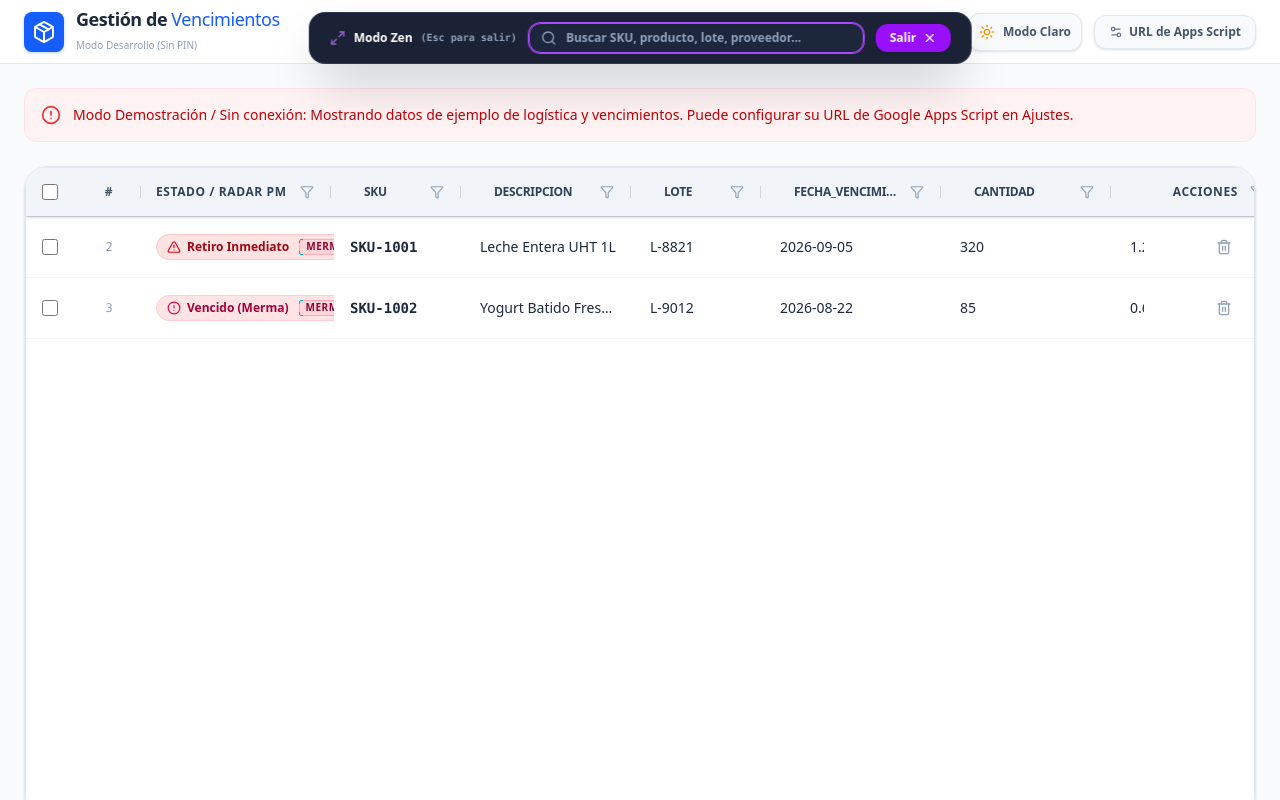
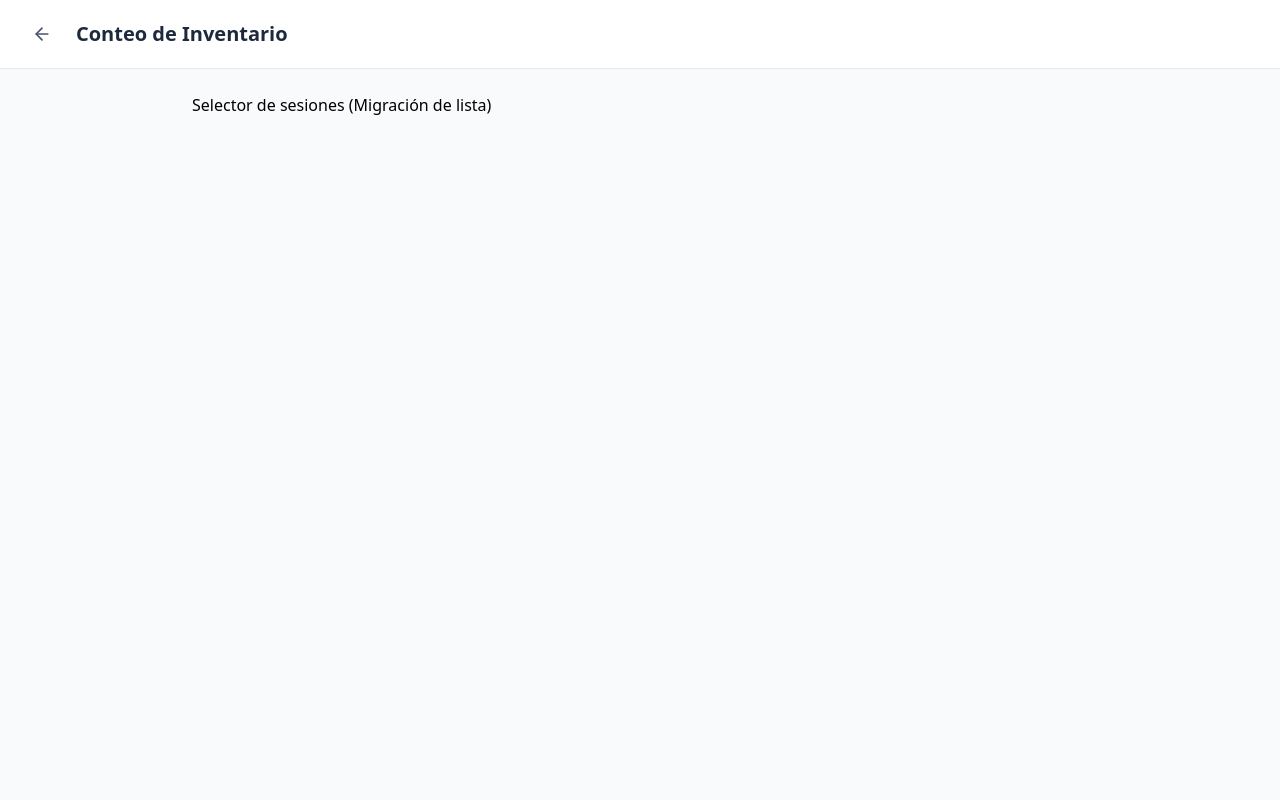
Before and after one commit to rps2217/Gesti-n-de-vencimientos-, a React (Vite) app: page /conteo in a window 1280 px wide. Built offline with nearby package versions, Linux system fonts and the light colour scheme.

Commit message:
feat: add react-router-dom and stock count route
Implement client-side routing to support a dedicated stock counting view, allowing users to navigate between the main inventory dashboard and the inventory count interface.

```diff
--- a/package.json
+++ b/package.json
@@ -21,6 +21,7 @@
     "motion": "^12.23.24",
     "react": "^19.0.1",
     "react-dom": "^19.0.1",
+    "react-router-dom": "^7.18.3",
     "recharts": "^3.10.1",
     "tailwind-merge": "^3.6.0",
     "vite": "^6.2.3",
--- a/src/App.tsx
+++ b/src/App.tsx
@@ -1,6 +1,8 @@
 import React, { useState, useEffect, useRef } from 'react';
+import { BrowserRouter as Router, Routes, Route, Navigate } from 'react-router-dom';
 import { Package, Link as LinkIcon, Settings2, CheckCircle2, Moon, Sun, Contrast, Check } from 'lucide-react';
 import InventoryDashboard from './components/InventoryDashboard';
+import { StockCountView } from './components/views/StockCountView';
 import { ToastProvider } from './components/common/ToastContainer';
 
 export type ThemeMode = 'light' | 'dark-slate' | 'dark-gray';
@@ -125,8 +127,12 @@ export default function App() {
   }
 
   return (
+    <Router>
       <ToastProvider>
         <div className="flex flex-col h-screen w-full bg-[#F8FAFC] dark:bg-slate-950 font-sans overflow-hidden transition-colors print:overflow-visible">
+          <Routes>
+            <Route path="/" element={
+              <>
                 <nav className="hidden md:flex h-16 bg-white dark:bg-slate-900 border-b border-slate-200 dark:border-slate-800 px-6 items-center justify-between shrink-0 shadow-sm print:hidden">
                   <div className="flex items-center gap-3">
                     <div className="bg-blue-600 p-2 rounded-lg text-white shadow-sm shadow-blue-200 dark:shadow-none">
@@ -233,11 +239,24 @@ export default function App() {
                     </button>
                   </div>
                 </nav>
-
                 <main className="flex-1 flex flex-col overflow-hidden print:overflow-visible">
                   <InventoryDashboard darkMode={darkMode} />
                 </main>
+              </>
+            } />
+            <Route path="/conteo" element={
+              <StockCountView
+                sheetItems={[]}
+                headers={[]}
+                masterProducts={[]}
+                activeSheetTitle=""
+                showToast={() => {}}
+              />
+            } />
+            <Route path="*" element={<Navigate to="/" />} />
+          </Routes>
         </div>
       </ToastProvider>
+    </Router>
   );
 }
--- a/src/components/InventoryDashboard.tsx
+++ b/src/components/InventoryDashboard.tsx
@@ -26,6 +26,7 @@ import {
   PackageX, Sparkles, Clock, Clock3, Flame, AlertTriangle, CheckCircle2, FilterX,
   Sliders, Link2, Download, CheckSquare, Square, Columns, Eye, EyeOff, ArrowUp, ArrowDown, Menu, Scan, GripVertical, Tag, Mail, MessageSquare, ChevronDown, Check, MoreVertical, Building2, Maximize2
 } from 'lucide-react';
+import { useNavigate } from 'react-router-dom';
 
 // Utilities & Hooks
 import {
@@ -130,6 +131,7 @@ import { SliceManagerModal } from './modals/SliceManagerModal';
 import { StockCountModal } from './modals/StockCountModal';
 
 export const InventoryDashboard: React.FC = () => {
+  const navigate = useNavigate();
   const { showToast, updateToast } = useToast();
   const [metadata, setMetadata] = useState<SpreadsheetMetadata | null>(null);
   const [activeSheet, setActiveSheet] = useState<SheetProperties | null>(null);
--- a/src/components/navigation/DashboardTopNav.tsx
+++ b/src/components/navigation/DashboardTopNav.tsx
@@ -1,7 +1,8 @@
 import React, { useMemo } from 'react';
+import { useNavigate } from 'react-router-dom';
 import {
   Menu, Search, X, FilterX, Scan, Download, ChevronDown,
-  Mail, Flame, FileSpreadsheet, Printer, Barcode, RefreshCw, MessageSquare, Sliders, Settings
+  Mail, Flame, FileSpreadsheet, Printer, Barcode, RefreshCw, MessageSquare, Sliders, Settings, CheckCircle2
 } from 'lucide-react';
 import { InventoryItem, SheetConfig } from '../../types';
 import { VIRTUAL_COLUMNS } from '../../utils/virtualColumns';
@@ -75,6 +76,7 @@ export const DashboardTopNav: React.FC<DashboardTopNavProps> = ({
   fetchData,
   loading
 }) => {
+  const navigate = useNavigate();
   const bulkActionCtx = useMemo(() => {
     return buildBulkActionContext(headers, activeView, activeSheetTitle);
   }, [headers, activeView, activeSheetTitle]);
@@ -148,6 +150,14 @@ export const DashboardTopNav: React.FC<DashboardTopNavProps> = ({
 
       {/* Global Utils (Export/Share Menu, View Menu, Sync, Refresh) */}
       <div className="hidden md:flex items-center gap-2.5 shrink-0">
+        <button
+          onClick={() => navigate('/conteo')}
+          className="flex items-center gap-2 px-3 py-2 rounded-xl bg-blue-600 hover:bg-blue-700 text-white text-xs font-semibold shadow-sm transition-colors"
+        >
+          <CheckCircle2 className="w-3.5 h-3.5" />
+          <span>Conteo</span>
+        </button>
+
         {activeView !== 'schema' && (
           <div className="relative">
             <button
--- /dev/null
+++ b/src/components/views/StockCountView.tsx
@@ -0,0 +1,74 @@
+import React, { useState, useEffect, useMemo, useRef } from 'react';
+import { useNavigate } from 'react-router-dom';
+import {
+  ArrowLeft, Barcode, Package, Search, EyeOff, FileSpreadsheet, Calendar,
+  Trash2, CheckCircle2, Play, Save, ChevronDown, RefreshCw, X, MapPin, Lock, Unlock
+} from 'lucide-react';
+import {
+  StockCountSession, StockCountEntry, StockCountMode, InventoryItem
+} from '../types';
+import {
+  generateShortVcId, loadStockCountSessionsFromStorage, saveStockCountSessionsToStorage,
+  playBeep, reconcileStockCountSession, generateCuVc, calculateLastDayOfMonthDateString
+} from '../../utils/stockCountUtils';
+import { searchMasterProducts, findMasterProduct, getMasterProductSummary } from '../utils/referenceResolver';
+import { formatLocaleNumber } from '../utils/pureCalculations';
+
+interface StockCountViewProps {
+  sheetItems: InventoryItem[];
+  headers: string[];
+  masterProducts: any[];
+  activeSheetTitle: string;
+  showToast: (message: string, type: 'success' | 'error' | 'warning' | 'info', title?: string) => void;
+}
+
+export const StockCountView: React.FC<StockCountViewProps> = ({
+  sheetItems,
+  headers,
+  masterProducts,
+  activeSheetTitle,
+  showToast
+}) => {
+  const navigate = useNavigate();
+  const [sessions, setSessions] = useState<StockCountSession[]>(() => loadStockCountSessionsFromStorage());
+  const [activeSessionId, setActiveSessionId] = useState<string | null>(null);
+
+  // Persistence
+  useEffect(() => {
+    saveStockCountSessionsToStorage(sessions);
+  }, [sessions]);
+
+  const currentSession = useMemo(() => {
+    return sessions.find(s => s.id === activeSessionId) || null;
+  }, [sessions, activeSessionId]);
+
+  return (
+    <div className="flex flex-col h-full bg-slate-50 dark:bg-slate-900 overflow-hidden">
+      {/* Header */}
+      <div className="px-6 py-4 bg-white dark:bg-slate-800 border-b border-slate-200 dark:border-slate-800 flex items-center justify-between">
+        <div className="flex items-center gap-4">
+          <button onClick={() => navigate('/')} className="p-2 hover:bg-slate-100 dark:hover:bg-slate-700 rounded-full">
+            <ArrowLeft className="w-5 h-5 text-slate-600 dark:text-slate-300" />
+          </button>
+          <h1 className="text-xl font-bold text-slate-800 dark:text-slate-100">
+            Conteo de Inventario {currentSession ? `- ${currentSession.nombre}` : ''}
+          </h1>
+        </div>
+      </div>
+
+      {/* Main Content */}
+      <div className="flex-1 overflow-y-auto p-6">
+        {!currentSession ? (
+          <div className="max-w-4xl mx-auto">
+            {/* Logic to create/list sessions */}
+            <p>Selector de sesiones (Migración de lista)</p>
+          </div>
+        ) : (
+          <div className="max-w-6xl mx-auto space-y-6">
+            <p>Terminal de conteo y reconciliación para {currentSession.nombre}</p>
+          </div>
+        )}
+      </div>
+    </div>
+  );
+};
--- a/src/utils/stockCountUtils.ts
+++ b/src/utils/stockCountUtils.ts
@@ -183,6 +183,9 @@ export function reconcileStockCountSession(
     pm?: string;
   }>();
 
+  // If blind count, we DON'T populate the theoreticalMap from the sheetItems,
+  // so teorico will remain 0 for all items.
+  if (session.mode !== 'BLIND') {
     for (const item of sheetItems) {
       const rawSku = skuCol ? item[skuCol] : item.SKU_VC || item.SKU;
       const cleanSku = String(rawSku || '').trim();
@@ -224,6 +227,7 @@ export function reconcileStockCountSession(
           mundo: mundoCol ? item[mundoCol] : item.MUNDO,
           pm: pmCol ? item[pmCol] : item.PM
         });
+      }
     }
   }
 
```
Also changed, not shown: 1 other file (tests, documents, lock files or other folders). Lines whose indentation alone changed are shown as unchanged.
